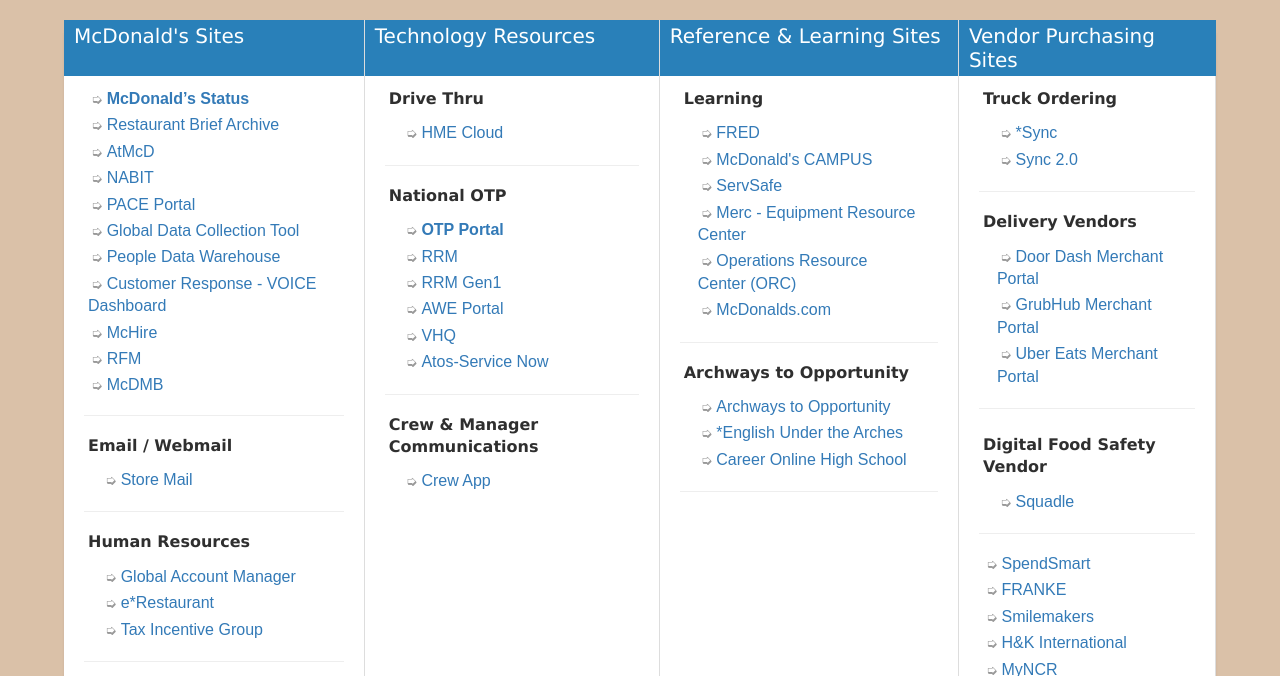
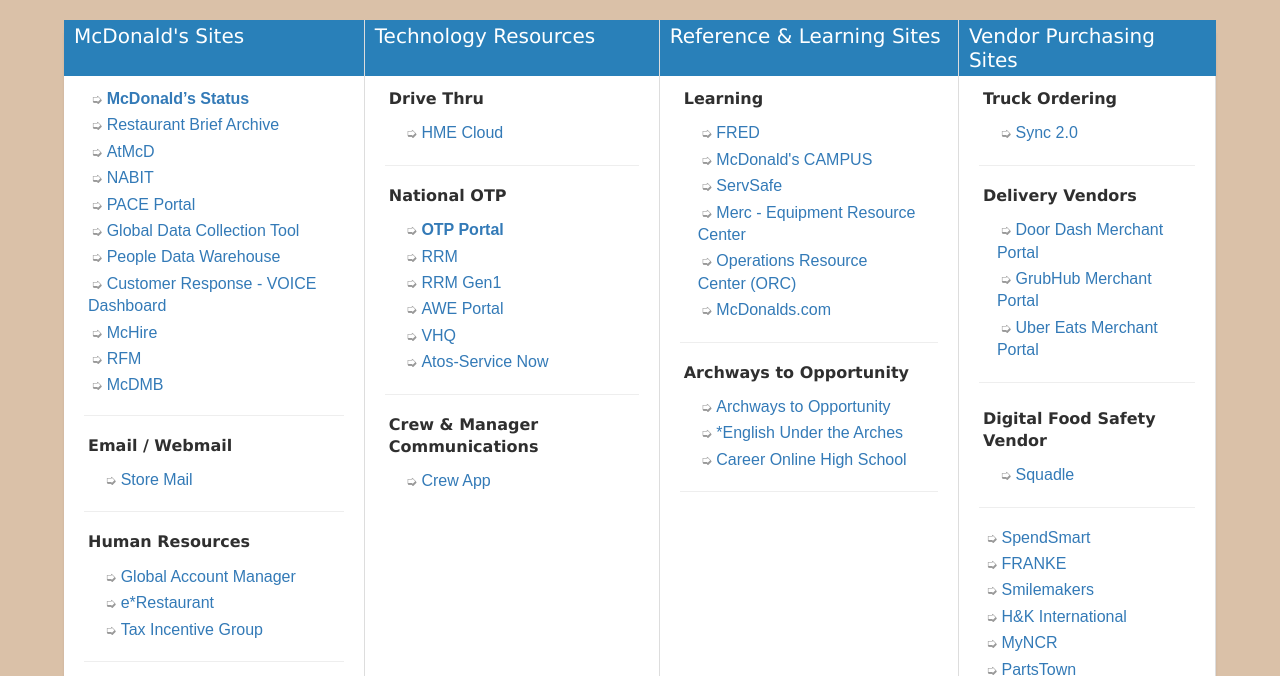
Before and after one commit to pgpd2002/CrewRoomPC, a plain HTML site: page index.html in a window 1280 px wide. Shown: the part 94-770 px from the top of the page. Drawn offline with Linux system fonts and the light colour scheme.

Commit message:
Update index.html
Removed sync 1.0 link

```diff
--- a/index.html
+++ b/index.html
@@ -324,7 +324,6 @@ footer {
 							<li>
 								<span class="column-subheader">Truck Ordering</span>
 								<ul>
-									<li><a href="https://dcsync.mcd.com/?i=1" target="_blank" rel="noopener noreferrer">*Sync</a></li>
 									<li><a href="https://martinbrower.force.com/Sync/s/aggregatehomepage" target="_blank" rel="noopener noreferrer">Sync 2.0</a></li>
 								</ul>
 							</li>
```
